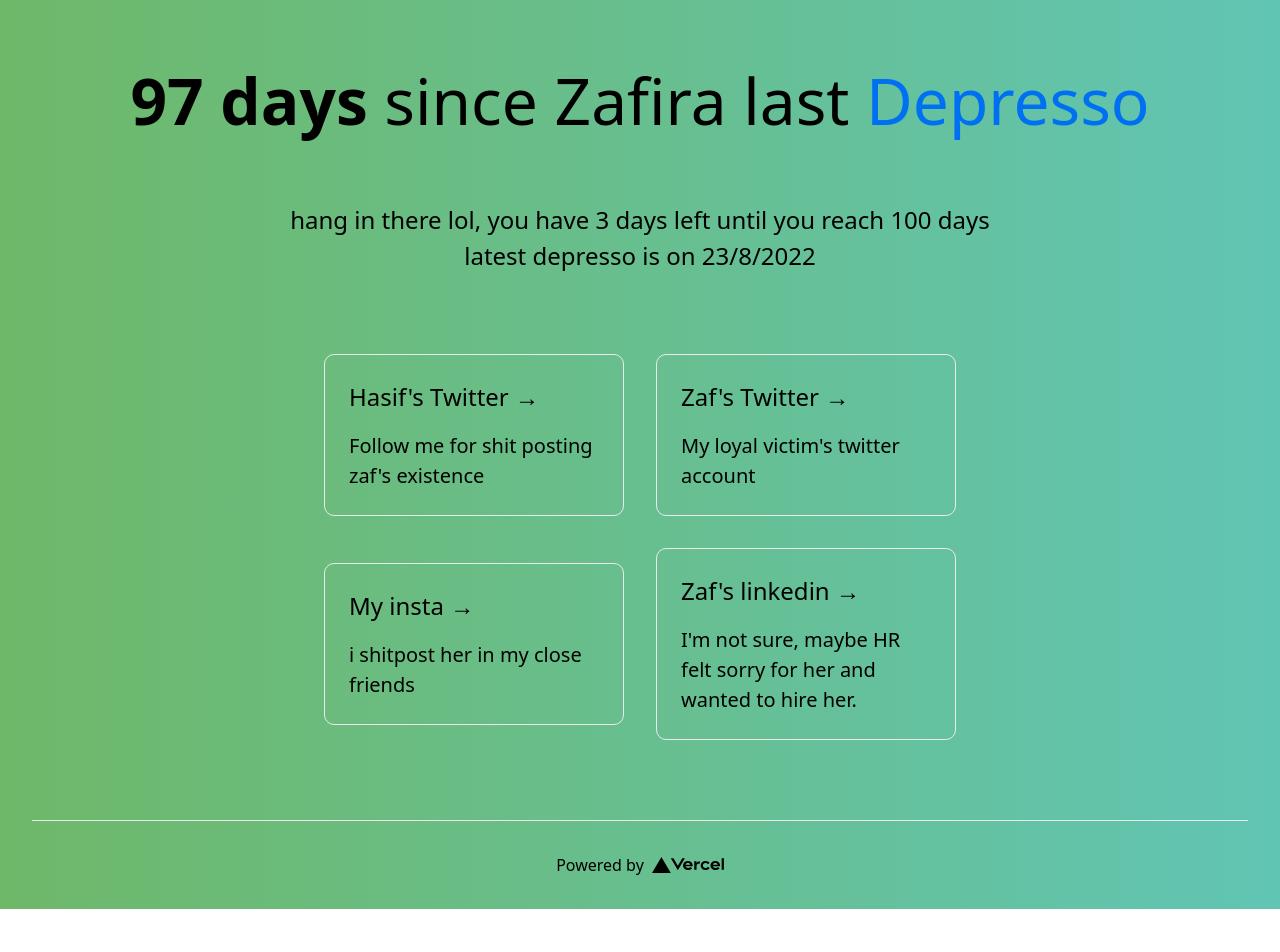
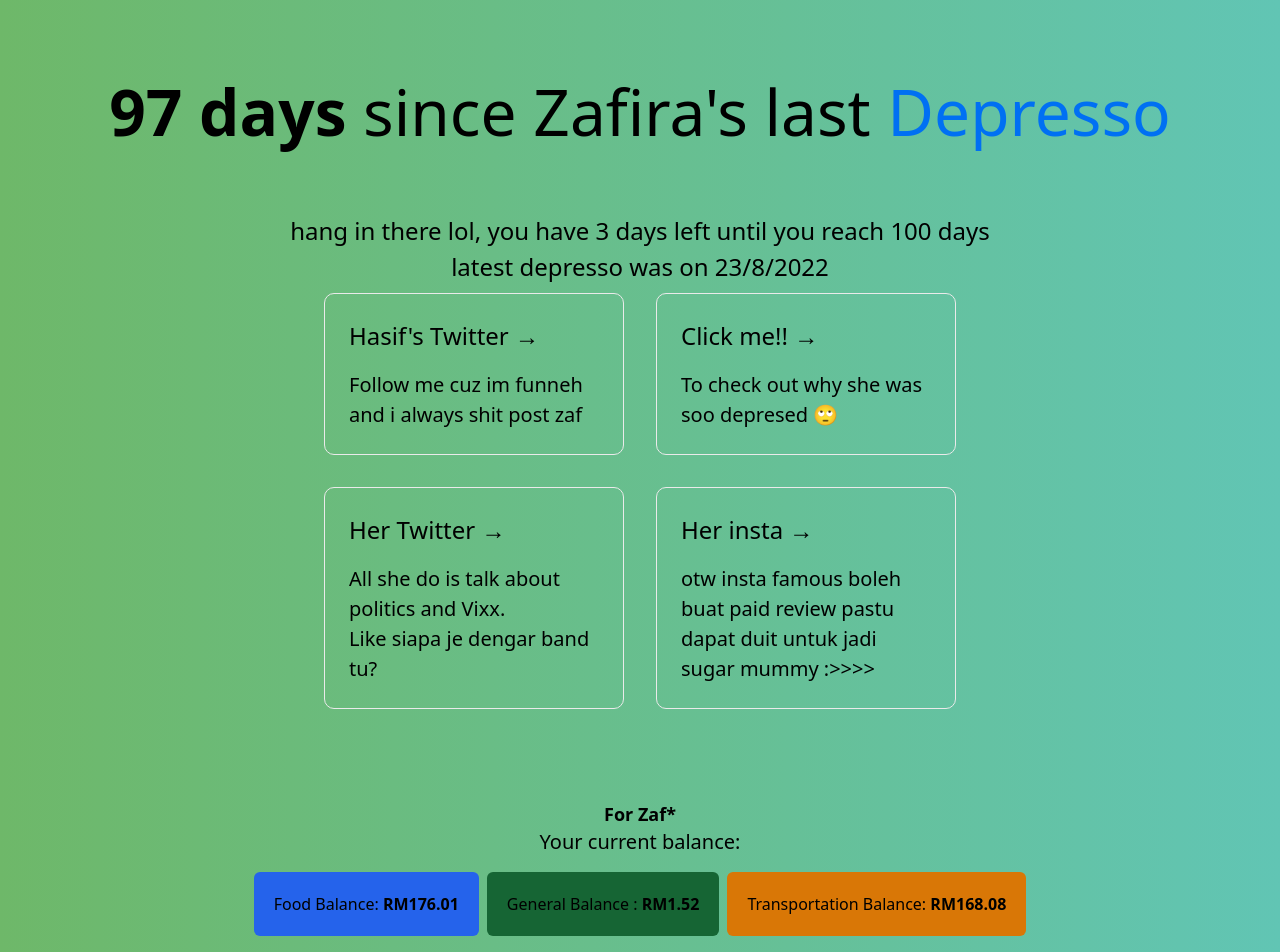
Before and after one commit to hasifjasmi/depressoTracker, a Next.js app: page / in a window 1280 px wide. Shown: the top 952 px of the page. Before the commit the page ends 909 px from the top, so only its background shows below. Built offline with nearby package versions, Linux system fonts and the light colour scheme.

Commit message:
major changes

```diff
--- /dev/null
+++ b/pages/balance.jsx
@@ -0,0 +1,29 @@
+function Balance() {
+  var food = 176.01;
+  var general = 1.52;
+  var transport = 168.08;
+
+  return (
+    <>
+      <div className="text-center">
+        <h1 className="text-lg">
+          <b>For Zaf*</b>
+        </h1>
+        <h1 className="text-xl pb-4">Your current balance:</h1>
+      </div>
+      <div className="flex flex-row space-x-2 justify-center pb-11">
+        <div className="bg-blue-600 basis-auto p-5 rounded-md">
+          Food Balance: <b>RM{food}</b>
+        </div>
+        <div className="bg-green-800 basis-auto p-5 rounded-md">
+          General Balance : <b>RM{general}</b>
+        </div>
+        <div className="bg-amber-600 basis-auto p-5 rounded-md">
+          Transportation Balance: <b>RM{transport}</b>
+        </div>
+      </div>
+    </>
+  );
+}
+
+export default Balance;
--- /dev/null
+++ b/pages/chart.jsx
@@ -0,0 +1,20 @@
+import React, { useState, useEffect, useRef } from "react";
+// "https://public.tableau.com/views/ZafTableau/Dashboard1?:language=en-US&publish=yes&:display_count=n&:origin=viz_share_link",
+
+// export default function BasicEmbed() {
+//   useEffect(() => {
+//     const { tableau } = window;
+
+//     const [url] = useState(
+//       "https://public.tableau.com/views/RegionalSampleWorkbook/Storms"
+//     );
+//     const ref = useRef(null);
+//     new tableau.Viz(ref.current, url);
+
+//     return (
+//       <div>
+//         <div ref={ref} />
+//       </div>
+//     );
+//   }, []);
+// }
--- a/pages/index.jsx
+++ b/pages/index.jsx
@@ -6,14 +6,19 @@ import formatDistanceToNowStrict from "date-fns/formatDistanceToNowStrict";
 import { useState, useEffect, useRef } from "react";
 import startOfToday from "date-fns/startOfToday";
 import formatDistanceStrict from "date-fns/formatDistanceStrict";
+import Balance from "./balance";
+
+// import BasicEmbed from "./chart";
+// import dynamic from "next/dynamic";
+
+// const BasicEmbed = dynamic(
+//   () => {
+//     return import("./chart");
+//   },
+//   { ssr: false }
+// );
 
 export default function Home() {
-  const ref = useRef(null);
-  // var viz = tableau.Viz(
-  //   ref.current,
-  //   "https://public.tableau.com/views/ZafTableau/Dashboard1?:language=en-US&publish=yes&:display_count=n&:origin=viz_share_link"
-  // );
-
   var MasDate = startOfToday();
 
   const [result, setResult] = useState(
@@ -68,11 +73,12 @@ export default function Home() {
           <title>Zaf depreso</title>
           <meta name="description" content="Generated by create next app" />
           <link rel="icon" href="/chef-tigre2.ico" />
+          <script src="https://public.tableau.com/javascripts/api/tableau-2.min.js"></script>
         </Head>
 
         <main className={styles.main}>
           <h1 className={styles.title}>
-            <b>{numDays} days </b>since Zafira last{" "}
+            <b>{numDays} days </b>since Zafira's last{" "}
             <Link
               target="_blank"
               href="https://www.youtube.com/watch?v=E61gXw7aLJk&ab_channel=SendenDahaG%C3%BCzel"
@@ -83,13 +89,26 @@ export default function Home() {
 
           <p className={styles.description}>
             {message}
-            <p> latest depresso is on {} 23/8/2022</p>
+            <p> latest depresso was on 23/8/2022</p>
           </p>
 
           <div className={styles.grid}>
-            <a href="https://twitter.com/acipooh" className={styles.card}>
+            <a
+              target="_blank"
+              href="https://twitter.com/acipooh"
+              className={styles.card}
+            >
               <h2>Hasif's Twitter &rarr;</h2>
-              <p>Follow me for shit posting zaf's existence</p>
+              <p>Follow me cuz im funneh and i always shit post zaf </p>
+            </a>
+            <a
+              href="https://www.youtube.com/watch?v=E61gXw7aLJk&ab_channel=SendenDahaG%C3%BCzel"
+              target="_blank"
+              rel="noopener noreferrer"
+              className={styles.card}
+            >
+              <h2>Click me!! &rarr;</h2>
+              <p>To check out why she was soo depresed 🙄</p>
             </a>
 
             <a
@@ -97,35 +116,29 @@ export default function Home() {
               href="https://twitter.com/zafirazan"
               className={styles.card}
             >
-              <h2>Zaf's Twitter &rarr;</h2>
-              <p>My loyal victim's twitter account</p>
+              <h2>Her Twitter &rarr;</h2>
+              <p>All she do is talk about politics and Vixx.</p>
+              <p>Like siapa je dengar band tu?</p>
             </a>
 
             <a
               target="_blank"
               rel="noopener noreferrer"
-              href="https://www.instagram.com/hacips/"
+              href="https://www.instagram.com/zafirazan"
               className={styles.card}
             >
-              <h2>My insta &rarr;</h2>
-              <p>i shitpost her in my close friends</p>
-            </a>
-
-            <a
-              href="https://www.linkedin.com/in/zafirazannajas/"
-              target="_blank"
-              rel="noopener noreferrer"
-              className={styles.card}
-            >
-              <h2>Zaf's linkedin &rarr;</h2>
+              <h2>Her insta &rarr;</h2>
               <p>
-                I'm not sure, maybe HR felt sorry for her and wanted to hire
-                her.
+                otw insta famous boleh buat paid review pastu dapat duit untuk
+                jadi sugar mummy {":>>>>"}
               </p>
             </a>
           </div>
         </main>
-        <div ref={ref}></div>
+
+        <Balance />
+
+        {/* <BasicEmbed /> */}
 
         <footer className={styles.footer}>
           <a
--- a/styles/Home.module.css
+++ b/styles/Home.module.css
@@ -57,6 +57,7 @@
   margin: 4rem 0;
   line-height: 1.5;
   font-size: 1.5rem;
+  margin-bottom: -8px;
 }
 
 .code {
```
